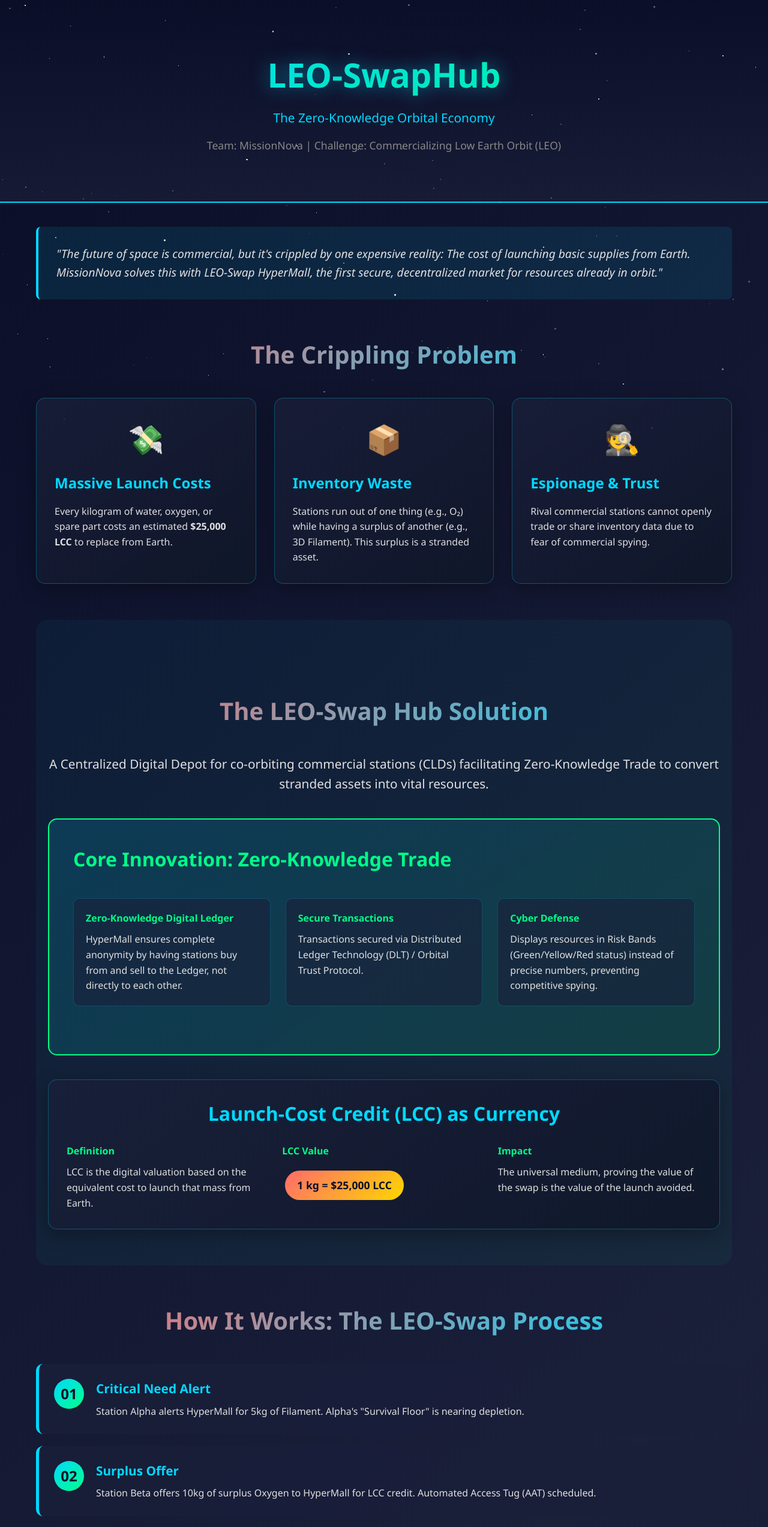
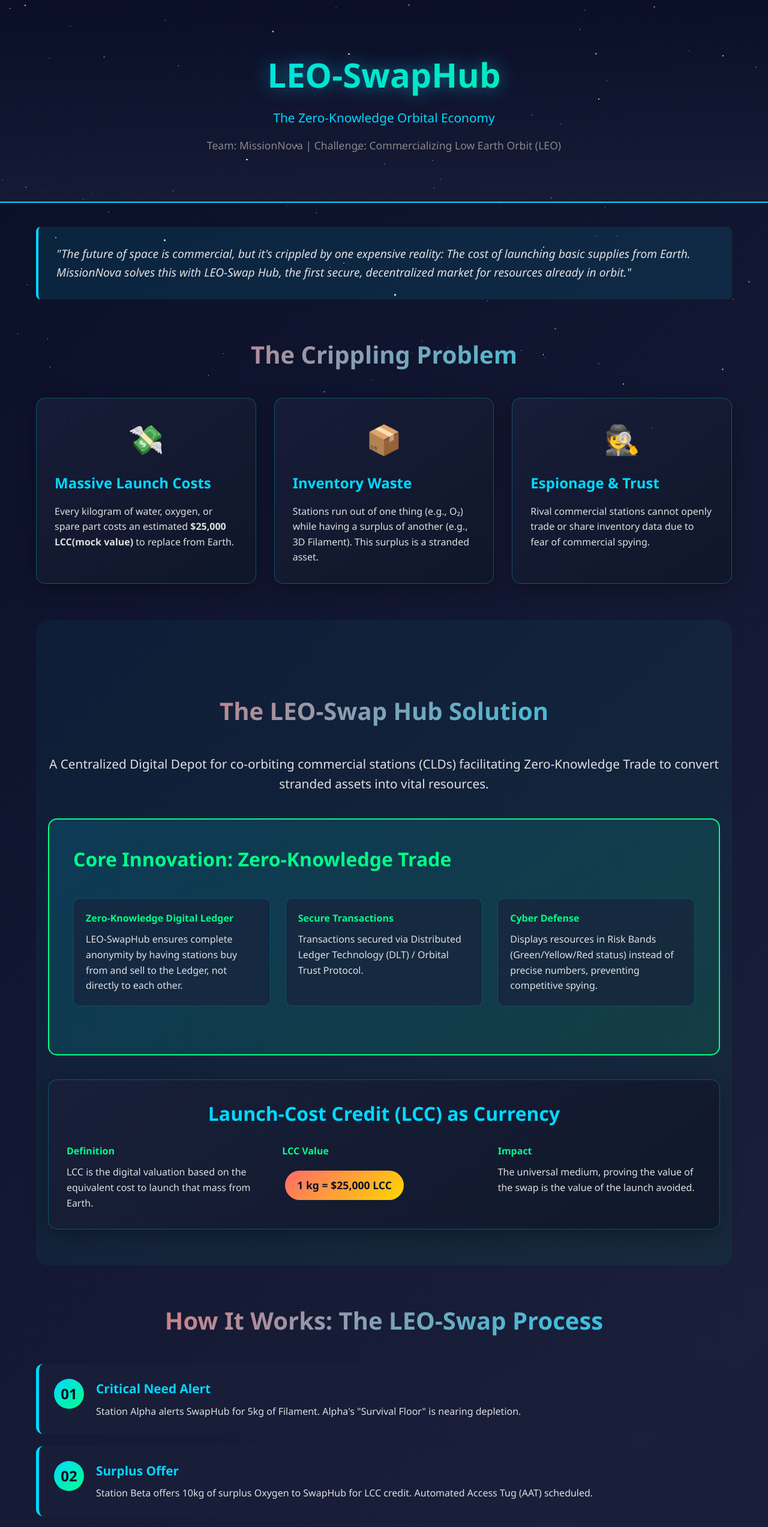
Before and after one commit to azeemazeem/LEO-Swaphub, a plain HTML site: page index.html in a window 1280 px wide. Shown: the top 2545 px of the page at 60% size. Drawn offline with Linux system fonts and the light colour scheme.

Commit message:
Update index.html

```diff
--- a/index.html
+++ b/index.html
@@ -315,7 +315,7 @@
 
     <div class="container">
         <div class="quote-section">
-            "The future of space is commercial, but it's crippled by one expensive reality: The cost of launching basic supplies from Earth. MissionNova solves this with LEO-Swap HyperMall, the first secure, decentralized market for resources already in orbit."
+            "The future of space is commercial, but it's crippled by one expensive reality: The cost of launching basic supplies from Earth. MissionNova solves this with LEO-Swap Hub, the first secure, decentralized market for resources already in orbit."
         </div>
 
         <h2>The Crippling Problem</h2>
@@ -323,7 +323,7 @@
             <div class="card">
                 <div class="card-icon">💸</div>
                 <h3>Massive Launch Costs</h3>
-                <p>Every kilogram of water, oxygen, or spare part costs an estimated <strong>$25,000 LCC</strong> to replace from Earth.</p>
+                <p>Every kilogram of water, oxygen, or spare part costs an estimated <strong>$25,000 LCC(mock value)</strong> to replace from Earth.</p>
             </div>
             <div class="card">
                 <div class="card-icon">📦</div>
@@ -350,7 +350,7 @@
                     <div class="features-grid">
                         <div class="feature-item">
                             <h4>Zero-Knowledge Digital Ledger</h4>
-                            <p>HyperMall ensures complete anonymity by having stations buy from and sell to the Ledger, not directly to each other.</p>
+                            <p>LEO-SwapHub ensures complete anonymity by having stations buy from and sell to the Ledger, not directly to each other.</p>
                         </div>
                         <div class="feature-item">
                             <h4>Secure Transactions</h4>
@@ -389,14 +389,14 @@
                 <div class="step-number">01</div>
                 <div class="step-content">
                     <h4>Critical Need Alert</h4>
-                    <p>Station Alpha alerts HyperMall for 5kg of Filament. Alpha's "Survival Floor" is nearing depletion.</p>
+                    <p>Station Alpha alerts SwapHub for 5kg of Filament. Alpha's "Survival Floor" is nearing depletion.</p>
                 </div>
             </div>
             <div class="step">
                 <div class="step-number">02</div>
                 <div class="step-content">
                     <h4>Surplus Offer</h4>
-                    <p>Station Beta offers 10kg of surplus Oxygen to HyperMall for LCC credit. Automated Access Tug (AAT) scheduled.</p>
+                    <p>Station Beta offers 10kg of surplus Oxygen to SwapHub for LCC credit. Automated Access Tug (AAT) scheduled.</p>
                 </div>
             </div>
             <div class="step">
@@ -468,11 +468,11 @@
             <div class="impact-card">
                 <div class="impact-icon">🛡️</div>
                 <h3>Strategic Resilience</h3>
-                <p>The HyperMall provides an in-orbit safety net, building resilience against critical failures for all commercial competitors.</p>
+                <p>The SwapHub provides an in-orbit safety net, building resilience against critical failures for all commercial competitors.</p>
             </div>
         </div>
 
-        <h2>The HyperMall Advantage</h2>
+        <h2>The SwapHub Advantage</h2>
         <div class="advantages-grid">
             <div class="card">
                 <div class="card-icon">📈</div>
```
